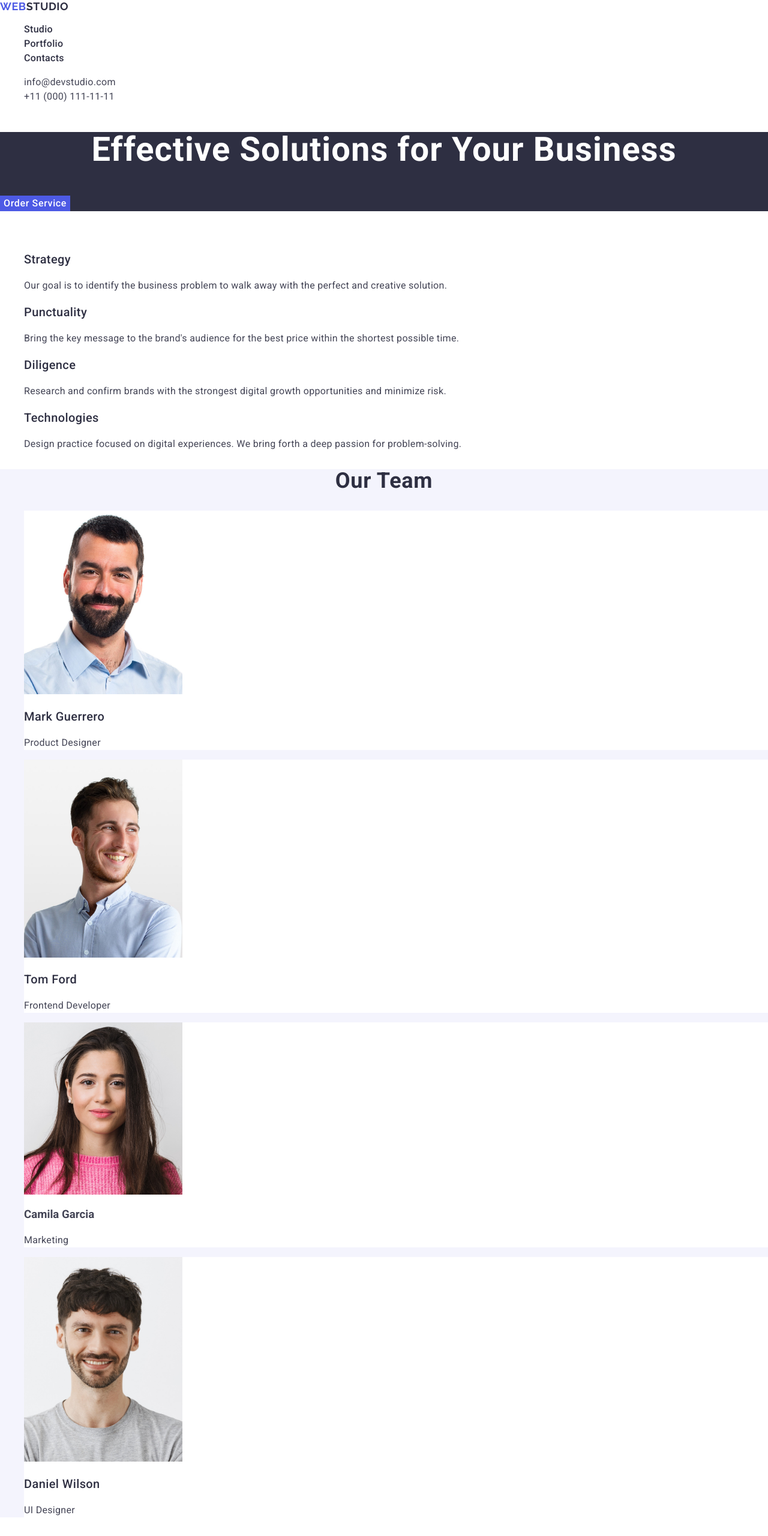
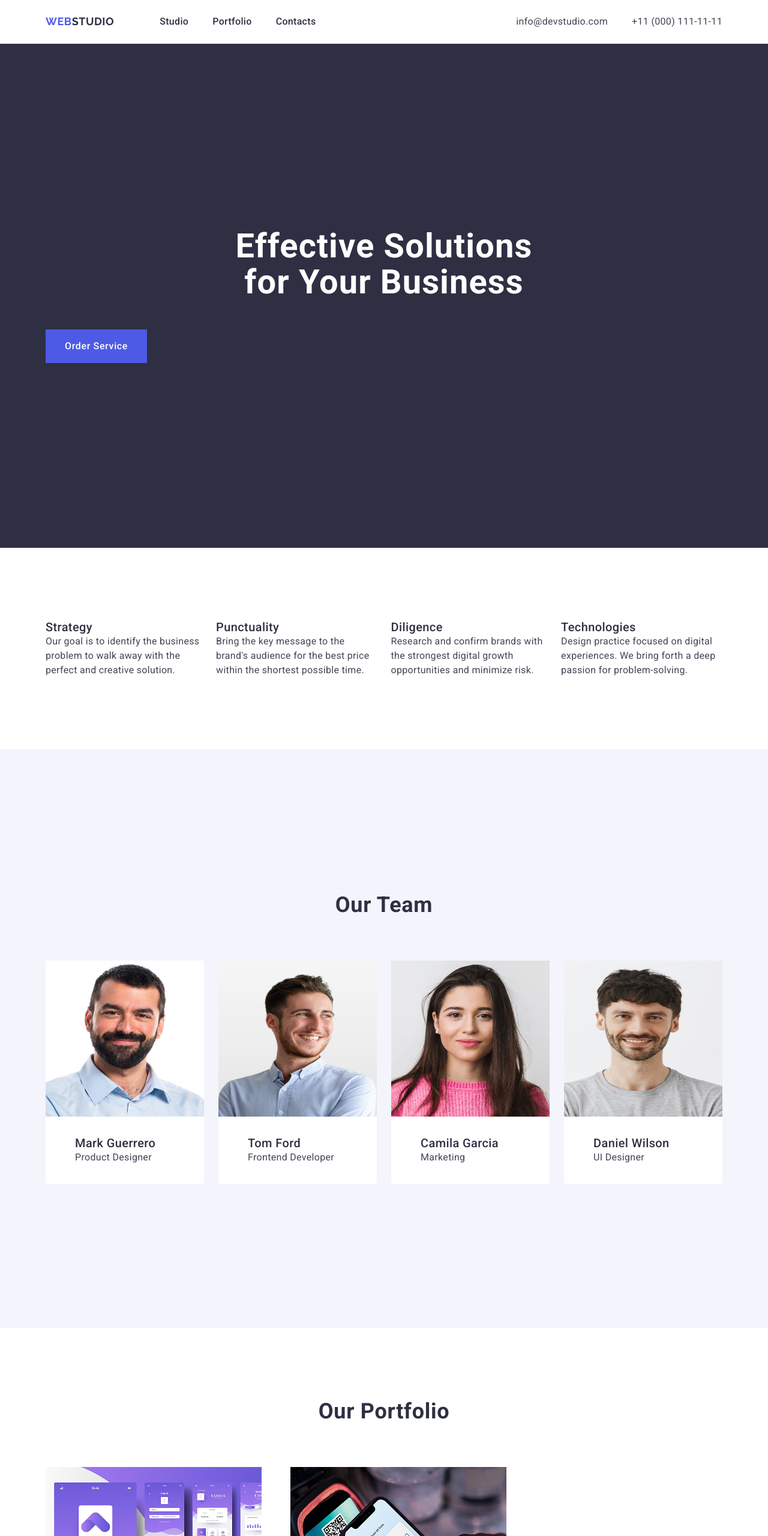
Before and after one commit to oleksandra-aks/goit-markup-hw-03, a plain HTML site: page index.html in a window 1280 px wide. Shown: the top 2560 px of the page at 60% size. Drawn offline with nearby package versions, Linux system fonts and the light colour scheme.

Commit message:
add markup main

```diff
--- a/css/styles.css
+++ b/css/styles.css
@@ -5,8 +5,32 @@ body{
     font-size: 16px;
 }
 
-.body ul{
+ul{
     list-style-type: none;
+    margin: 0;
+    padding: 0;
+}
+
+h1, h2, h3, h4, h5, h6, p{
+    margin: 0;
+}
+
+img{
+    display: block;
+}
+
+.container{
+    max-width: 1158px;
+    padding: 0 15px;
+    margin: 0 auto;
+}
+
+.header{
+    border-bottom: 1px solid #E7E9FC;
+}
+
+.header .container{
+    display: flex;
 }
 
 .header  a{
@@ -23,6 +47,19 @@ body{
     letter-spacing: 0.03em;
     text-transform: uppercase;
     text-decoration: none;
+    padding: 24px 0;
+    margin-right: 76px;
+}
+
+.nav{
+    display: flex;
+    align-items: center;
+}
+
+.menu{
+    display: flex;
+    align-items: center;
+    gap: 40px;
 }
 
 .navigation{
@@ -30,6 +67,8 @@ body{
     font-weight: 500;
     line-height: 1.5;
     letter-spacing: 0.02em;
+    padding: 24px 0;
+    display: block;
 }
 
 .navigation:hover,
@@ -39,6 +78,14 @@ body{
 
 .address{
     font-style: normal;
+    display: flex;
+    align-items: center;
+    margin-left: auto;
+}
+
+.address ul{
+    display: flex;
+    gap: 40px
 }
 
 .contacts{
@@ -46,6 +93,8 @@ body{
     line-height: 1.5;
     color: #434455;
     letter-spacing: 0.02em;
+    padding: 24px 0;
+
 }
 
 .contacts:hover,
@@ -57,6 +106,11 @@ body{
 
 .studio{
     color: #2e2f42;
+}
+
+.section{
+    padding-bottom: 120px;
+    padding-top: 120px;
 }
 
 
@@ -71,6 +125,10 @@ body{
     line-height: 1.07;
     text-align: center;
     letter-spacing: 0.02em;
+    margin: auto;
+    margin-top: 188px;
+    margin-bottom: 48px;
+    width: 496px;
 }
 
 .order-button{
@@ -82,6 +140,8 @@ body{
     cursor: pointer;
     font-family: "Roboto", sans-serif;
     letter-spacing: 0.04em;
+    padding: 16px 32px;
+    margin-bottom: 188px;
 }
 
 .order-button:hover,
@@ -90,7 +150,25 @@ body{
 }
 
 .features{
-    visibility: hidden;
+    position: absolute;
+    width: 1px;
+    height: 1px;
+    margin: -1px;
+    border: 0;
+    padding: 0;
+    white-space: nowrap;
+    clip-path: inset(100%);
+    clip: rect(0 0 0 0);
+    overflow: hidden;
+}
+
+.second-section-list{
+    display: flex;
+    gap: 24px;
+}
+
+.second-section-list li{
+    width: calc((100% - 72) / 4);
 }
 
 .title{
@@ -115,8 +193,24 @@ body{
     background-color: #F4F4FD;
 }
 
+.second-container ul{
+    display: flex;
+    gap: 24px;
+}
+
 .our-team-list{
     background-color: #FFFFFF;
+    width: calc((100% - 72) / 4);
+    border-bottom-left-radius: 4px;
+    border-bottom-right-radius: 4px;
+    padding-bottom: 32px;
+    margin-bottom: 120px;
+}
+
+.team-div{
+    padding-left: 49px;
+    padding-right: 49px;
+    margin-top: 32px;
 }
 
 .our-team{
@@ -126,6 +220,8 @@ body{
     letter-spacing: 0.02em;
     text-transform: capitalize;
     color: #2E2F42;
+    margin-bottom: 72px;
+    padding-top: 120px;
 }
 
 .portfolio-main{
@@ -135,6 +231,22 @@ body{
     letter-spacing: 0.02em;
     text-transform: capitalize;
     color: #2E2F42;
+    padding-bottom: 72px;
+}
+
+.fourth-section-ul{
+    display: flex;
+    flex-wrap: wrap;
+    row-gap: 24px;
+    column-gap: 48px;
+}
+
+.fourth-section-ul div{
+    padding-left: 16px;
+    padding-top: 32px;
+    border-left: 1px solid #E7E9FC;
+    border-bottom: 1px solid #E7E9FC;
+    border-right: 1px solid #E7E9FC;
 }
 
 .portfolio-title{
@@ -143,6 +255,7 @@ body{
     font-weight: 500;
     letter-spacing: 0.02em;
     color: #2E2F42;
+    padding-bottom: 8px;
 }
 
 .portfolio-list{
@@ -153,6 +266,8 @@ body{
 .footer{
     background-color: #2E2F42;
     color: #F4F4FD;
+    padding-bottom: 100px;
+    padding-top: 100px;
 }
 
 .studio-footer{
@@ -160,7 +275,13 @@ body{
 
 }
 
+.footer-name{
+    display: inline;
+}
+
 .footer-art{
     line-height: 1.5;
     letter-spacing: 0.02em;
+    width: 264px;
+    margin-top: 16px;
 }
--- a/index.html
+++ b/index.html
@@ -19,10 +19,11 @@
 
 <body class="body">
  <header class="header">
-    <nav>
+    <div class="container">
+    <nav class="nav">
 
         <a href="./index.html" class="site-name">Web<span class="studio">Studio</span></a>
-        <ul>
+        <ul class="menu">
             <li><a href="./index.html" class="navigation">Studio</a></li>
             <li><a href="" class="navigation">Portfolio</a></li>
             <li><a href="" class="navigation">Contacts</a></li>
@@ -34,21 +35,25 @@
             <li><a href="tel:+110001111111" class="contacts">+11 (000) 111-11-11</a></li>
         </ul>
     </address>
+    </div>
  </header>
 
  <!--Main content-->
  <main>
 
 <!--First section-->
-    <section class="first-section">
+    <section class="first-section section">
+        <div class="container">
     <h1 class="main-title">Effective Solutions
 for Your Business</h1>
 <button class="order-button" type="button">Order Service</button>
+        </div>
     </section>
 <!--Second section-->
-<section class="second-section">
+<section class="section">
+    <div class="container">
     <h2 class="features">Features</h2>
- <ul>
+ <ul class="second-section-list">
  <li>
     <h3 class="title">Strategy</h3>
     <p class="advantage-list">
@@ -74,74 +79,103 @@ for Your Business</h1>
     </p>
 </li>
 </ul>
+    </div>
 </section>
 <!--Third section-->
-<section class="third-section">
+<section class="third-section section">
+    <div class="container second-container">
  <h2 class="our-team">Our Team</h2>
  <ul>
     <li class="our-team-list">
-        <img src="./images/worker1.jpg" alt="Mark Guerrero" width="264">
+        <img src="./images/worker1.jpg" alt="Mark Guerrero" width="264" height="260">
+        <div class="team-div">
         <h3 class="title">Mark Guerrero</h3>
         <p class="advantage-list">Product Designer</p>
-
+        </div>
     </li>
     <li class="our-team-list">
-        <img src="./images/worker2.jpg" alt="Tom Ford" width="264">
+        <img src="./images/worker2.jpg" alt="Tom Ford" width="264" height="260">
+        <div class="team-div">
         <h3 class="title">Tom Ford</h3>
         <p class="advantage-list">Frontend Developer</p>
+        </div>
     </li>
     <li class="our-team-list">
-        <img src="./images/worker3.jpg" alt="Camila Garcia" width="264">
-        <h3 class="third-section-title">Camila Garcia</h3>
+        <img src="./images/worker3.jpg" alt="Camila Garcia" width="264" height="260">
+        <div class="team-div">
+        <h3 class="title">Camila Garcia</h3>
         <p class="advantage-list">Marketing</p>
+        </div>
     </li>
     <li class="our-team-list">
-        <img src="./images/worker4.jpg" alt="Daniel Wilson" width="264">
+        <img src="./images/worker4.jpg" alt="Daniel Wilson" width="264" height="260">
+        <div class="team-div">
         <h3 class="title">Daniel Wilson</h3>
         <p class="advantage-list">UI Designer</p>
+        </div>
     </li>
  </ul>
+    </div>
 </section>
 <!--Fourth section-->
-<section class="fourth-section">
+<section class="section">
+    <div class="container">
 <h2 class="portfolio-main">Our Portfolio</h2>
-<ul>
+<ul class="fourth-section-ul">
     <li>
         <img src="./images/banking-app.jpg" alt="Banking App" width="360">
+        <div>
         <h3 class="portfolio-title">Banking App</h3>
         <p class="portfolio-list">App</p>
+        </div>
     </li>
     <li>
         <img src="./images/cashless-payment.jpg" alt="Cashless Payment" width="360">
+        <div>
         <h3 class="portfolio-title">Cashless Payment</h3>
         <p class="portfolio-list">Marketing</p>
+        </div>
     </li>
     <li>
         <img src="./images/maditation-app.jpg" alt="Meditation App" width="360">
+        <div>
         <h3 class="portfolio-title">Meditation App</h3>
         <p class="portfolio-list">App</p>
+        </div>
     </li>
     <li>
         <img src="./images/taxi-service.jpg" alt="Taxi Service" width="360">
+        <div>
         <h3 class="portfolio-title">Taxi Service</h3>
         <p class="portfolio-list">Marketing</p>
+            </div>
     </li>
     <li>
         <img src="./images/screen-illustr.jpg" alt="Screen Illustrations" width="360">
+        <div>
         <h3 class="portfolio-title">Screen Illustrations</h3>
         <p class="portfolio-list">Design</p>
+            </div>
     </li>
     <li>
         <img src="./images/online-courses.jpg" alt="Online Courses" width="360">
+        <div>
         <h3 class="portfolio-title">Online Courses</h3>
         <p class="portfolio-list">Marketing</p>
+            </div>
     </li>
 </ul>
+    </div>
 </section>
+
  </main>
 <footer class="footer">
-   <a href="./index.html" class="site-name">Web<span class="studio-footer">Studio</span></a>
+    <div class="container">
+
+   <a href="./index.html" class="site-name footer-name">Web<span class="studio-footer">Studio</span></a>
 <p class="footer-art">Increase the flow of customers and sales for your business with digital marketing & growth solutions.</p>
+
+    </div>
  </footer>
 </body>
 </html>
```
